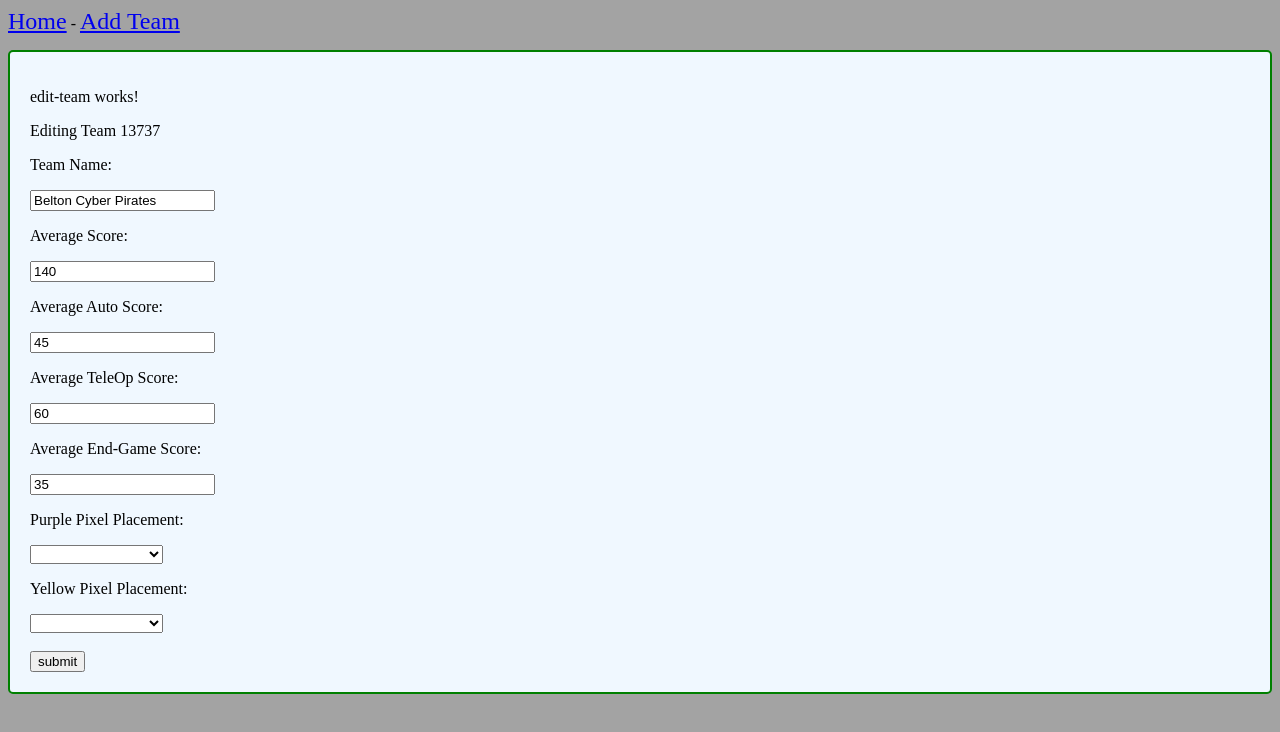
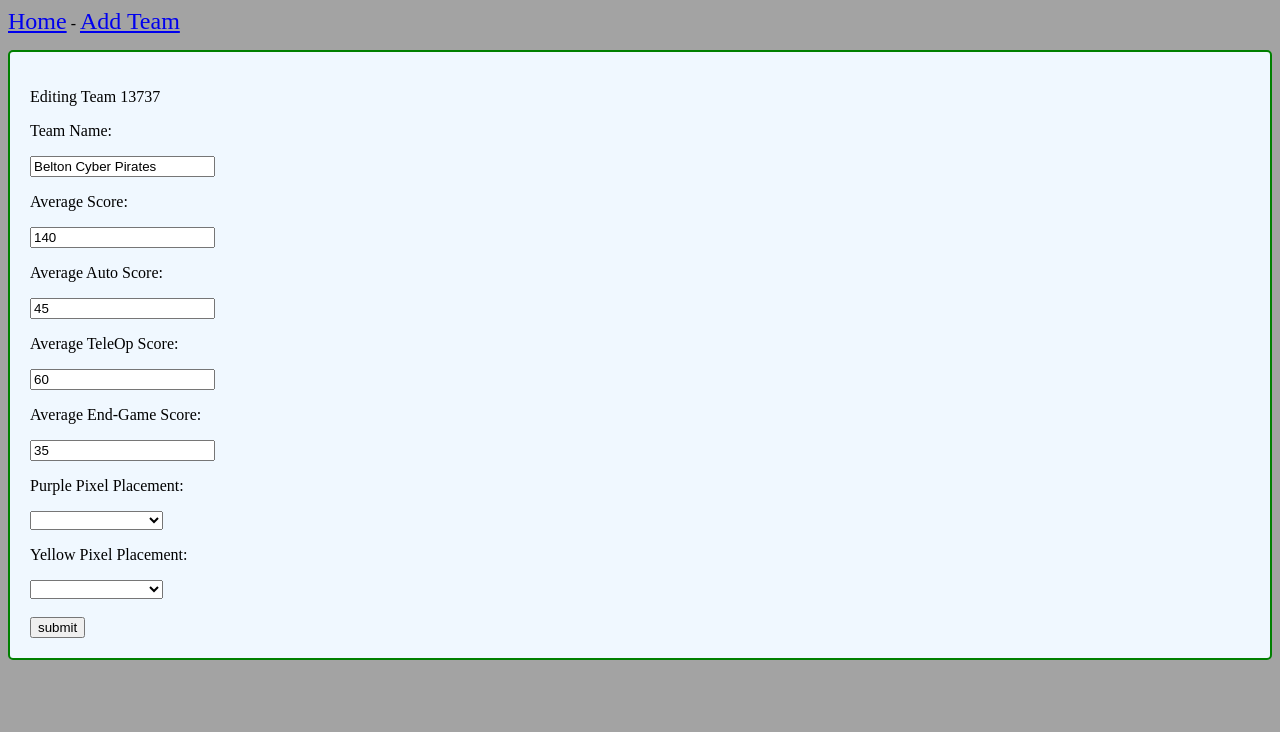
Before and after one commit to Oshawhaat/TSA-App-2024, an Angular app: page /team/13737/edit in a window 1280 px wide. Shown: the top 732 px of the page. Built offline with nearby package versions, Linux system fonts and the light colour scheme.

Commit message:
remove works messages

```diff
--- a/src/app/display-team/display-team.component.html
+++ b/src/app/display-team/display-team.component.html
@@ -1,4 +1,3 @@
-<p>display-team works!</p>
 
 <p>Team Number: {{team?.number}}</p>
 <p>Team Name: {{team?.name??'Undefined'}}</p>
--- a/src/app/edit-team/edit-team.component.html
+++ b/src/app/edit-team/edit-team.component.html
@@ -1,4 +1,4 @@
-<p>edit-team works!</p>
+
 <div *ngIf="team">
     <form #addTeam="ngForm" (ngSubmit)="onSubmit(addTeam)">
         <p>Editing Team {{team.number}}</p>
```
